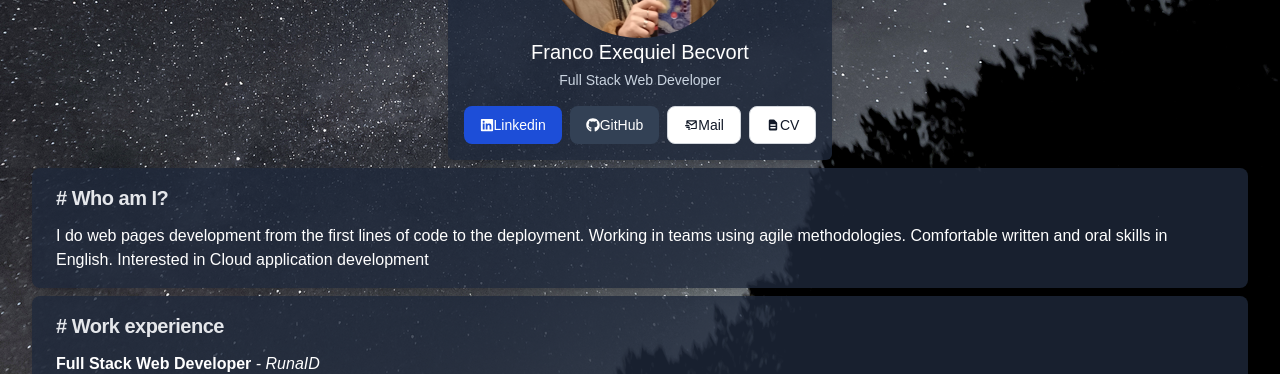
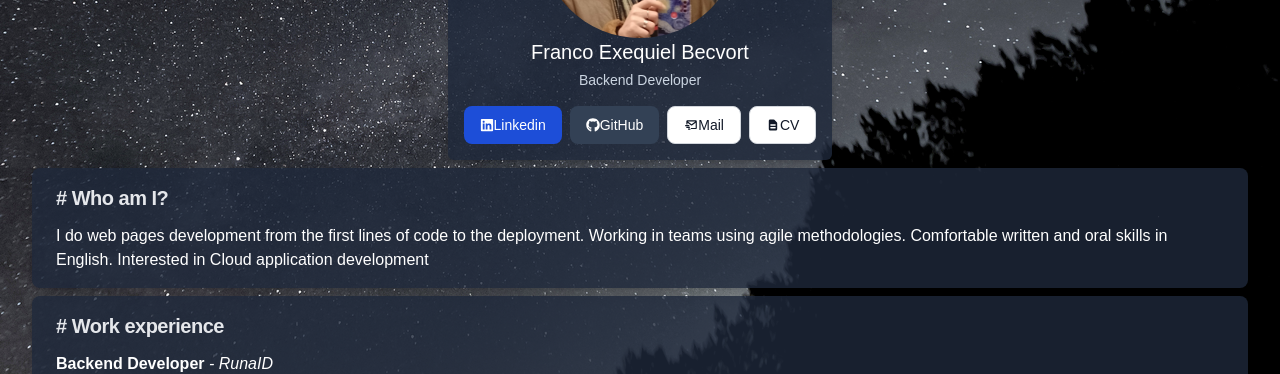
Before and after one commit to franBec/pollito-stuff, a Next.js app: page /about in a window 1280 px wide. Shown: the part 426-800 px from the top of the page. Built offline with nearby package versions, Linux system fonts and the light colour scheme.

Commit message:
[v.1.10] another changes in the about me section. Now looks good :)

```diff
--- a/components/about/aboutMe.jsx
+++ b/components/about/aboutMe.jsx
@@ -20,7 +20,7 @@ const AboutMe = () => {
       </GenericCard>
       <GenericCard title={'Work experience'}>
         <Item_workXP
-          charge="Full Stack Web Developer"
+          charge="Backend Developer"
           place="RunaID"
           period="september 2021 - present"
         >
--- a/components/about/personalInfoCard.jsx
+++ b/components/about/personalInfoCard.jsx
@@ -16,9 +16,7 @@ const PersonalInfoCard = () => {
             className="rounded-full"
           />
           <h5 className="mb-1 text-xl font-medium">Franco Exequiel Becvort</h5>
-          <span className="text-sm text-slate-300">
-            Full Stack Web Developer
-          </span>
+          <span className="text-sm text-slate-300">Backend Developer</span>
           <div className="mt-2 flex space-x-2 lg:mt-4">
             <a
               href="https://www.linkedin.com/in/franco-becvort/"
```
